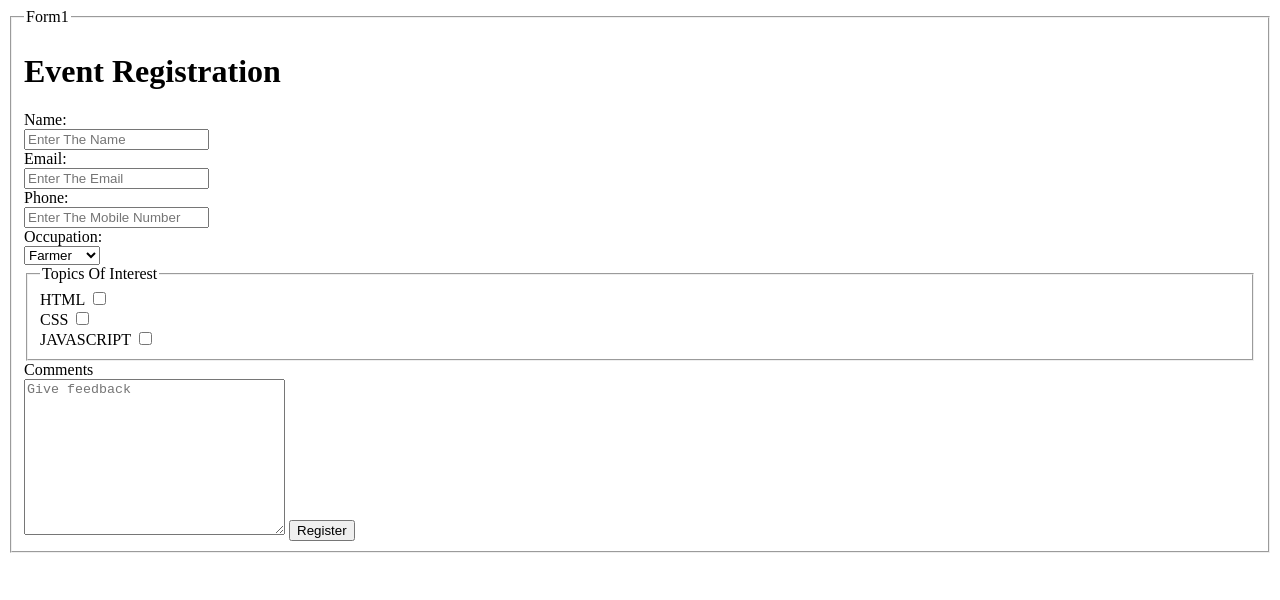
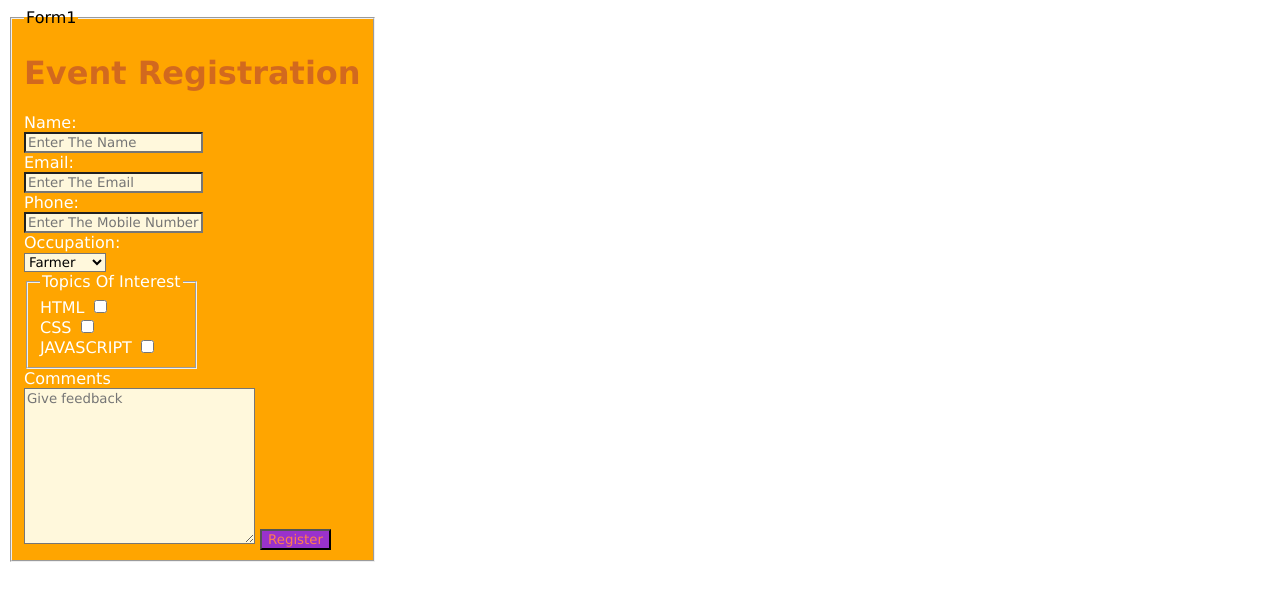
Before and after one commit to Prakashdeshmuk/Web-Development, a plain HTML site: page form1.html in a window 1280 px wide. Drawn offline with Linux system fonts and the light colour scheme.

Commit message:
Learning Css

```diff
--- /dev/null
+++ b/css/set1/style.css
@@ -0,0 +1,15 @@
+#box1
+{
+    background-color: blue;
+
+}
+
+.heading
+{
+    color: red;
+}
+
+button
+{
+    color:rgb(150, 160, 150) ;
+}
--- /dev/null
+++ b/css/set2/style.css
@@ -0,0 +1,32 @@
+*
+{
+    font-family: 'Lucida Sans', 'Lucida Sans Regular', 'Lucida Grande', 'Lucida Sans Unicode', Geneva, Verdana, sans-serif;
+}
+
+h1
+{
+    text-align: center;
+    text-transform: capitalize;
+}
+
+p
+{
+    text-align: center;
+    text-align: left;
+    /* text-align: right; */
+    /* text-decoration: line-through; underline,overline */
+    /* font-weight: bolder; */
+    /* line-height: 30px; */
+    text-transform: none;
+    background-color: rebeccapurple;
+}
+
+#div1
+{
+    font-size: 25px;
+}
+
+#div2
+{
+    font-size: 10px;
+}
--- /dev/null
+++ b/css/set3/style.css
@@ -0,0 +1,37 @@
+h1{
+    background-color: orange;
+    height: 100px;
+    width: 200px;
+    border-width: 2px;
+    border-style: dotted;
+    border-color: red;
+    text-align: center;
+    border-radius: 6%;
+
+}
+
+p
+{
+    background-color: chocolate;
+    border-width: 2px;
+    border-style: dotted;
+    text-align: center;
+    font-family: Cambria, Cochin, Georgia, Times, 'Times New Roman', serif;
+    /* border-radius: 5%; */
+    padding: 50px;
+
+}
+
+
+#traffic
+{
+    height: 100px;
+    width: 100px;
+    border-style: solid;
+}
+#Redlight
+{
+    background-color: red;
+    border-radius: 100%;
+
+}
--- /dev/null
+++ b/css/style.css
@@ -0,0 +1,27 @@
+/* *
+{
+    background-color: magenta;
+}  this is universal selector*/
+
+h2{
+    color:orange;
+}
+
+p{
+    color: burlywood;
+    display: inline;
+    background-color: blue;
+}
+
+button
+{
+    color: chocolate;
+    background-color: aquamarine;
+}
+
+body
+{
+    /* background-color:rgb(200,255,0); */
+    /* background-color: #ff0000; red colour set to background*/
+    background-color: #ffff00;
+}
--- a/form1.html
+++ b/form1.html
@@ -4,6 +4,7 @@
     <meta charset="UTF-8">
     <meta name="viewport" content="width=device-width, initial-scale=1.0">
     <title>Document</title>
+    <link rel="stylesheet" href="style.css">
 </head>
 <body>
     <form >
@@ -12,21 +13,21 @@
             <h1>
                 Event Registration
             </h1>
-            <label for="Name">Name:</label>
+            <label class="label" for="Name">Name:</label>
             <br/>
-            <input type="text" id="Name" placeholder="Enter The Name">
+            <input class="Boxes" type="text" id="Name" placeholder="Enter The Name">
             <br>
-            <label for="Email">Email:</label>
+            <label class="label" for="Email">Email:</label>
             <br/>
-            <input type="email" id="Email" placeholder="Enter The Email">
+            <input class="Boxes" type="email" id="Email" placeholder="Enter The Email">
             <br>
-            <label for="Phone">Phone:</label>
+            <label class="label" for="Phone">Phone:</label>
             <br/>
-            <input type="tel" id="Phone" placeholder="Enter The Mobile Number">
+            <input class="Boxes" type="tel" id="Phone" placeholder="Enter The Mobile Number">
             <br>
-            <label for="Occupation">Occupation:</label>
+            <label class="label" for="Occupation">Occupation:</label>
             <br>
-            <select name="Occupation" id="Occupation">
+            <select class="Boxes"  name="Occupation" id="Occupation">
                 <option value="Farmer">Farmer</option>
                 <option value="Engineer">Engineer</option>
                 <option value="Doctor">Doctor</option>
@@ -34,20 +35,21 @@
 
             <br>
             <fieldset>
-                <legend>Topics Of Interest</legend>
-            <label for="html">HTML</label>
-            <input type="checkbox" id="html">
+                <legend class="label">Topics Of Interest</legend>
+            <label class="label" for="html">HTML</label>
+            <input class="Boxes" type="checkbox" id="html">
             <br>
-            <label for="CSS">CSS</label>
+            <label class="label" for="CSS">CSS</label>
             <input type="checkbox" id="CSS">
             <br>
-            <label for="javascript">JAVASCRIPT</label>
+            <label class="label" for="javascript">JAVASCRIPT</label>
             <input type="checkbox" id="javascript">
             <br>
             </fieldset>
-            <label for="comment">Comments</label>
             <br>
-            <textarea name="comment" id="comment" cols="30" rows="10" placeholder="Give feedback"></textarea>
+            <label class="label" for="comment">Comments</label>
+            <br>
+            <textarea class="Boxes" name="comment" id="comment" cols="30" rows="10" placeholder="Give feedback"></textarea>
             <button>Register</button>
         </fieldset>
 
--- /dev/null
+++ b/style.css
@@ -0,0 +1,37 @@
+*
+{
+    font-family: 'Lucida Sans', 'Lucida Sans Regular', 'Lucida Grande', 'Lucida Sans Unicode', Geneva, Verdana, sans-serif;
+}
+
+h1{
+    color: chocolate;
+
+}
+
+
+
+fieldset
+{
+    background-color: orange;
+}
+
+.label
+{
+    color: white;
+}
+
+.Boxes
+{
+    background-color: cornsilk;
+}
+
+button
+{
+    color: coral;
+    background-color: darkorchid;
+}
+
+fieldset
+{
+    display: inline;
+}
```
Also changed, not shown: css/index.html (added, +32 -0 lines), css/set1/index.html (added, +22 -0 lines), css/set2/index.html (added, +17 -0 lines), css/set3/index.html (added, +31 -0 lines).
